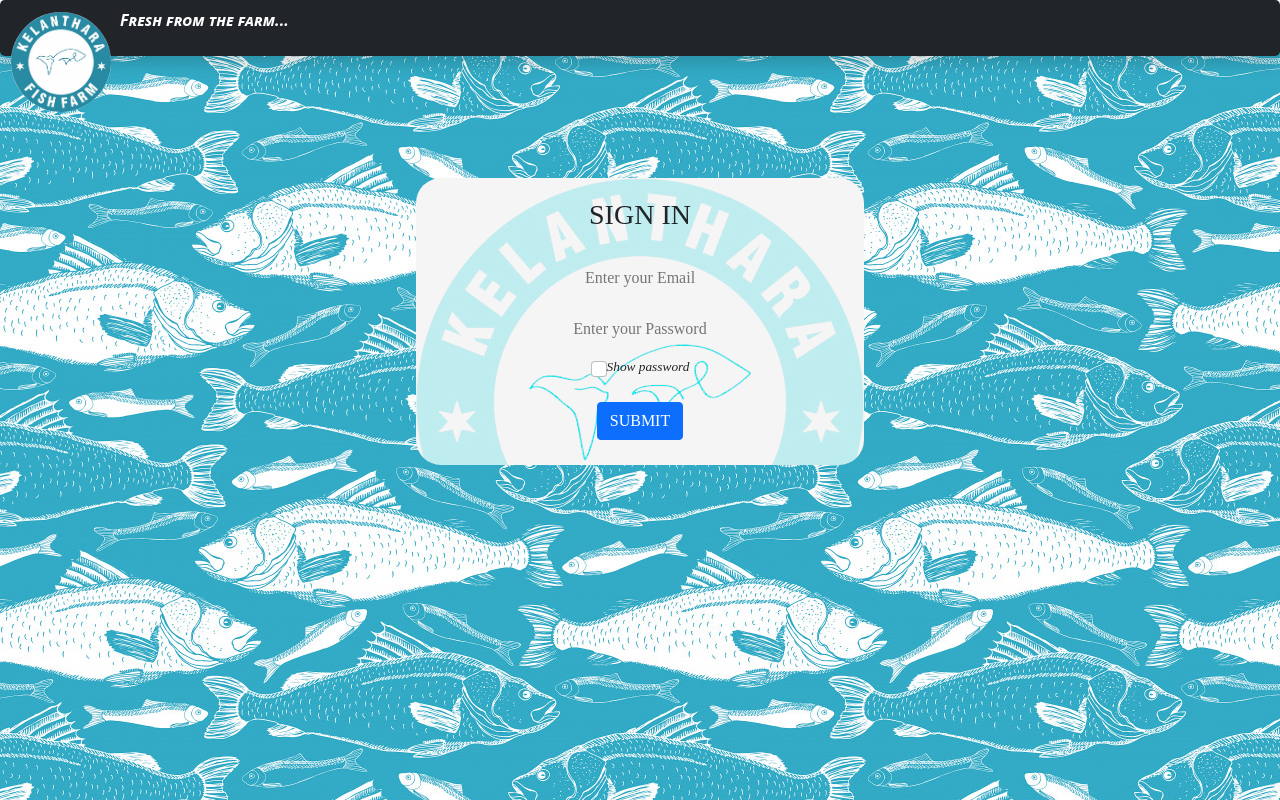
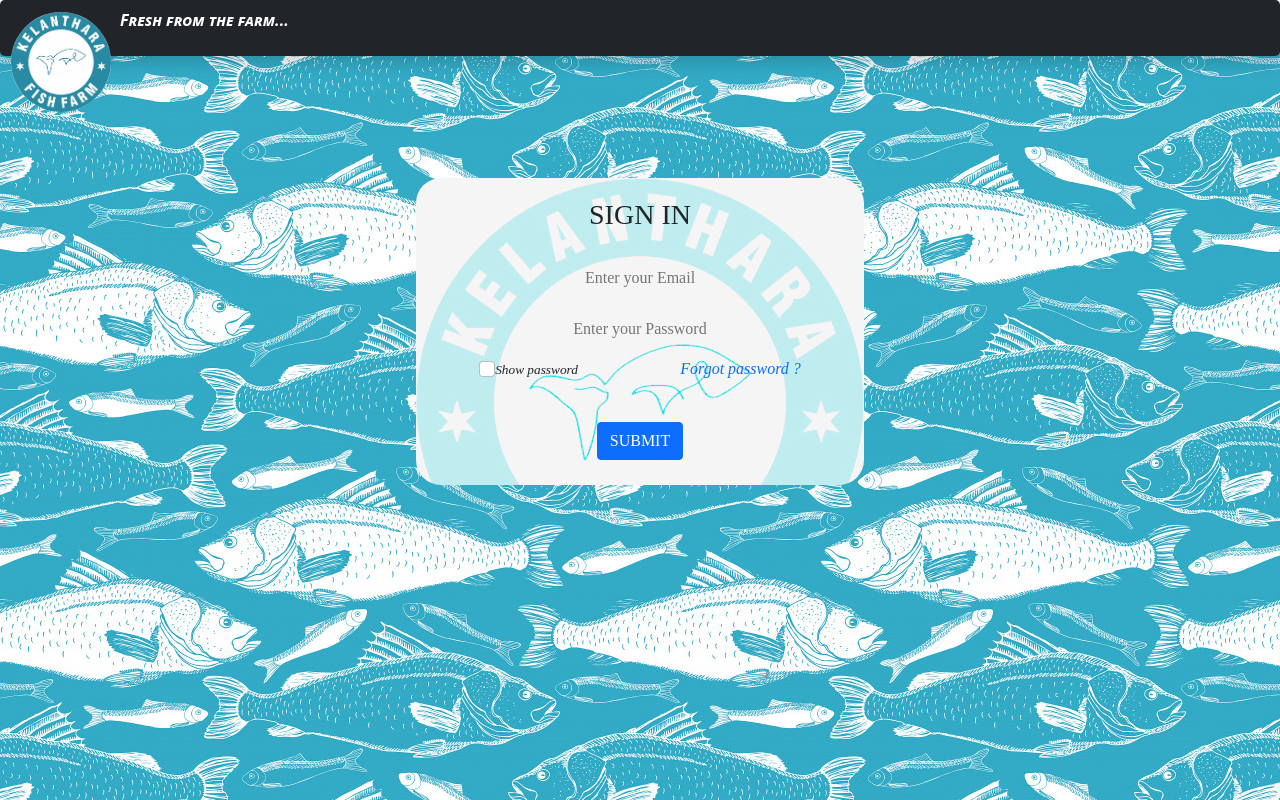
Before and after one commit to avinraj/kff, a React (Create React App) app: page /login in a window 1280 px wide. Built offline with nearby package versions, Linux system fonts and the light colour scheme.

Commit message:
added changes in login

```diff
--- a/src/components/login/login.js
+++ b/src/components/login/login.js
@@ -115,9 +115,10 @@
             <span className="focus-border"></span>
           </div>
           <div
-            className="d-flex justify-content-center"
+            className="d-flex justify-content-around"
             style={{ paddingTop: "15px" }}
           >
+            <div>
               <input
                 className="form-check-input"
                 type="checkbox"
@@ -132,6 +133,8 @@
               >
                 Show password
               </label>
+            </div>
+            <p className="link-primary"  style={{ fontStyle: "italic"}}>Forgot password ?</p>
           </div>
           <div
             className="d-flex justify-content-center"
```
Lines whose indentation alone changed are shown as unchanged.
